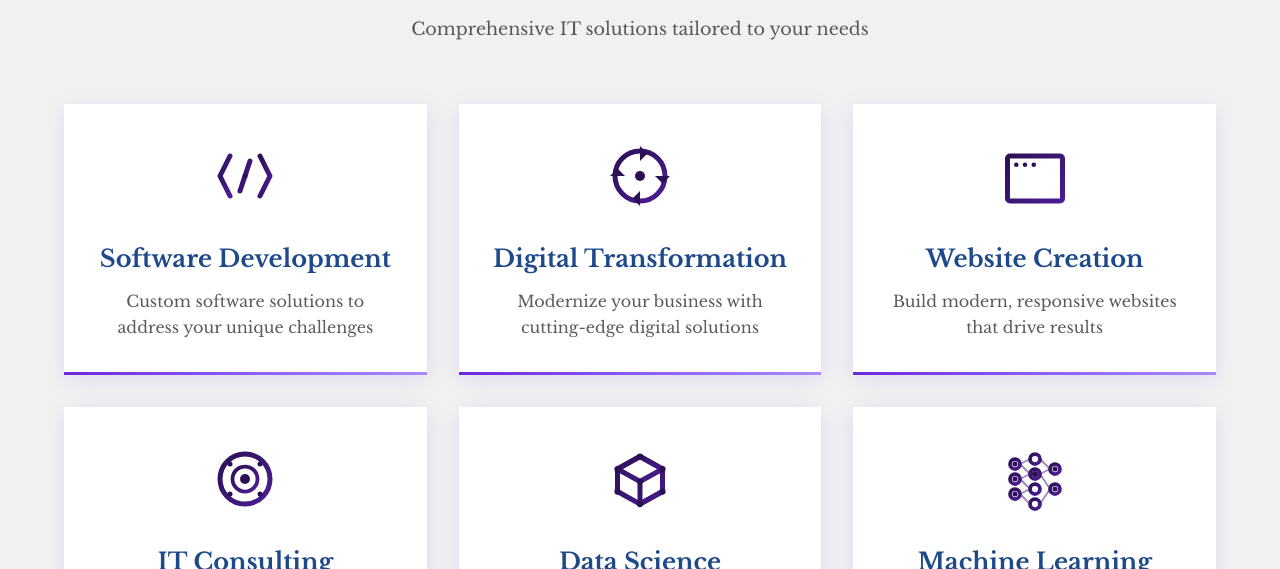
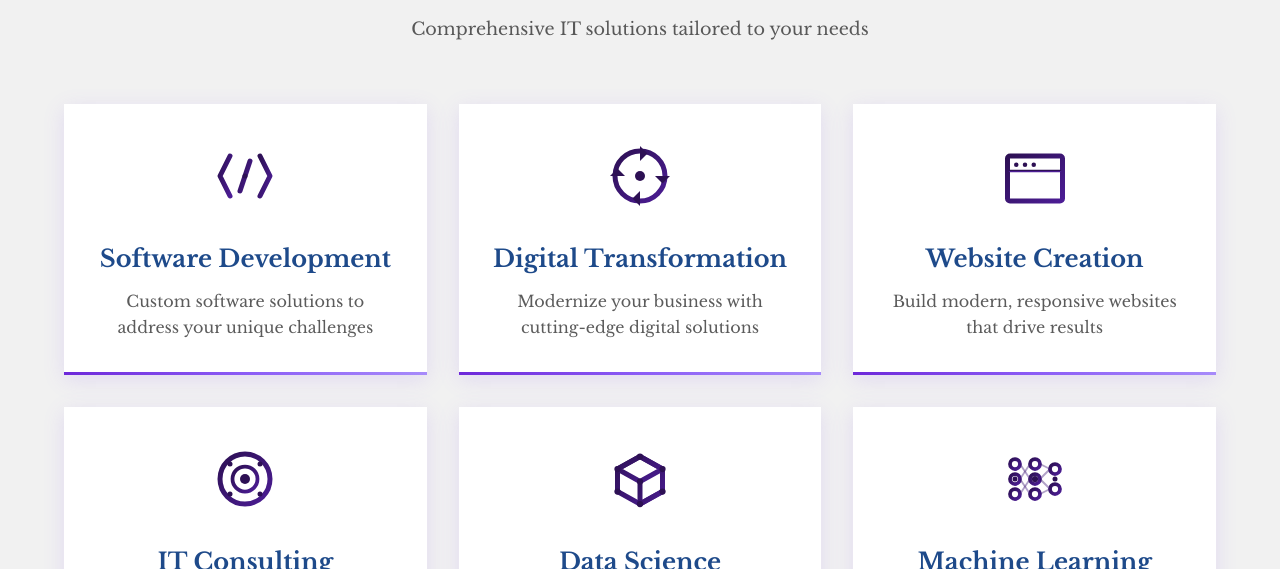
Before and after one commit to CharlesScheenaerts/ThrasWebsite, a Next.js app in the folder thras-website/: page / in a window 1280 px wide. Shown: the part 940-1509 px from the top of the page. Built offline with nearby package versions, Linux system fonts and the light colour scheme.

Commit message:
Logo ML and WC ok now

```diff
--- a/thras-website/pages/index.js
+++ b/thras-website/pages/index.js
@@ -102,6 +102,7 @@ export default function Home() {
   <line x1="10" y1="30" x2="54" y2="30" stroke="url(#purpleGradient)" strokeWidth="2"/>
   <line x1="18" y1="38" x2="46" y2="38" stroke="url(#purpleGradient)" strokeWidth="2" strokeLinecap="round"/>
   <line x1="18" y1="44" x2="38" y2="44" stroke="url(#purpleGradient)" strokeWidth="2" strokeLinecap="round"/>
+   <line x1="12" y1="28" x2="52" y2="27.99999" stroke="url(#purpleGradient)" strokeWidth="2" strokeLinecap="round"/>
 </svg>
             <h3>Website Creation</h3>
             <p>Build modern, responsive websites that drive results</p>
@@ -143,45 +144,43 @@ export default function Home() {
           </div>
 
           <div className={styles.serviceCard}>
+
 <svg className={styles.serviceIcon} viewBox="0 0 64 64" xmlns="http://www.w3.org/2000/svg">
-  {/* Réseau neural avec 3 couches */}
-  {/* Couche entrée (gauche) */}
+  {/* Couche entrée (gauche) - 3 neurones */}
   <circle cx="16" cy="20" r="4" fill="none" stroke="url(#purpleGradient)" strokeWidth="3"/>
   <circle cx="16" cy="32" r="4" fill="none" stroke="url(#purpleGradient)" strokeWidth="3"/>
   <circle cx="16" cy="44" r="4" fill="none" stroke="url(#purpleGradient)" strokeWidth="3"/>
 
-  {/* Couche cachée (milieu) */}
-  <circle cx="32" cy="16" r="4" fill="none" stroke="url(#purpleGradient)" strokeWidth="3"/>
-  <circle cx="32" cy="28" r="4" fill="none" stroke="url(#purpleGradient)" strokeWidth="3"/>
-  <circle cx="32" cy="40" r="4" fill="none" stroke="url(#purpleGradient)" strokeWidth="3"/>
-  <circle cx="32" cy="52" r="4" fill="none" stroke="url(#purpleGradient)" strokeWidth="3"/>
+  {/* Couche cachée (milieu) - 3 neurones */}
+  <circle cx="32" cy="20" r="4" fill="none" stroke="url(#purpleGradient)" strokeWidth="3"/>
+  <circle cx="32" cy="32" r="4" fill="none" stroke="url(#purpleGradient)" strokeWidth="3"/>
+  <circle cx="32" cy="44" r="4" fill="none" stroke="url(#purpleGradient)" strokeWidth="3"/>
 
-  {/* Couche sortie (droite) */}
+  {/* Couche sortie (droite) - 2 neurones */}
   <circle cx="48" cy="24" r="4" fill="none" stroke="url(#purpleGradient)" strokeWidth="3"/>
   <circle cx="48" cy="40" r="4" fill="none" stroke="url(#purpleGradient)" strokeWidth="3"/>
 
-  {/* Connexions */}
-  <line x1="20" y1="20" x2="28" y2="16" stroke="url(#purpleGradient)" strokeWidth="1.5" opacity="0.5"/>
-  <line x1="20" y1="20" x2="28" y2="28" stroke="url(#purpleGradient)" strokeWidth="1.5" opacity="0.5"/>
-  <line x1="20" y1="32" x2="28" y2="28" stroke="url(#purpleGradient)" strokeWidth="1.5" opacity="0.5"/>
-  <line x1="20" y1="32" x2="28" y2="40" stroke="url(#purpleGradient)" strokeWidth="1.5" opacity="0.5"/>
-  <line x1="20" y1="44" x2="28" y2="40" stroke="url(#purpleGradient)" strokeWidth="1.5" opacity="0.5"/>
-  <line x1="20" y1="44" x2="28" y2="52" stroke="url(#purpleGradient)" strokeWidth="1.5" opacity="0.5"/>
+  {/* Connexions entre couche 1 et 2 */}
+  <line x1="20" y1="20" x2="28" y2="20" stroke="url(#purpleGradient)" strokeWidth="1.5" opacity="0.4"/>
+  <line x1="20" y1="20" x2="28" y2="32" stroke="url(#purpleGradient)" strokeWidth="1.5" opacity="0.4"/>
+  <line x1="20" y1="32" x2="28" y2="20" stroke="url(#purpleGradient)" strokeWidth="1.5" opacity="0.4"/>
+  <line x1="20" y1="32" x2="28" y2="32" stroke="url(#purpleGradient)" strokeWidth="1.5" opacity="0.4"/>
+  <line x1="20" y1="32" x2="28" y2="44" stroke="url(#purpleGradient)" strokeWidth="1.5" opacity="0.4"/>
+  <line x1="20" y1="44" x2="28" y2="32" stroke="url(#purpleGradient)" strokeWidth="1.5" opacity="0.4"/>
+  <line x1="20" y1="44" x2="28" y2="44" stroke="url(#purpleGradient)" strokeWidth="1.5" opacity="0.4"/>
 
-  <line x1="36" y1="16" x2="44" y2="24" stroke="url(#purpleGradient)" strokeWidth="1.5" opacity="0.5"/>
-  <line x1="36" y1="28" x2="44" y2="24" stroke="url(#purpleGradient)" strokeWidth="1.5" opacity="0.5"/>
-  <line x1="36" y1="28" x2="44" y2="40" stroke="url(#purpleGradient)" strokeWidth="1.5" opacity="0.5"/>
-  <line x1="36" y1="40" x2="44" y2="40" stroke="url(#purpleGradient)" strokeWidth="1.5" opacity="0.5"/>
-  <line x1="36" y1="52" x2="44" y2="40" stroke="url(#purpleGradient)" strokeWidth="1.5" opacity="0.5"/>
+  {/* Connexions entre couche 2 et 3 */}
+  <line x1="36" y1="20" x2="44" y2="24" stroke="url(#purpleGradient)" strokeWidth="1.5" opacity="0.4"/>
+  <line x1="36" y1="32" x2="44" y2="24" stroke="url(#purpleGradient)" strokeWidth="1.5" opacity="0.4"/>
+  <line x1="36" y1="32" x2="44" y2="40" stroke="url(#purpleGradient)" strokeWidth="1.5" opacity="0.4"/>
+  <line x1="36" y1="44" x2="44" y2="40" stroke="url(#purpleGradient)" strokeWidth="1.5" opacity="0.4"/>
 
   {/* Points centraux remplis */}
-  <circle cx="16" cy="20" r="2" fill="#2D1054"/>
   <circle cx="16" cy="32" r="2" fill="#2D1054"/>
-  <circle cx="16" cy="44" r="2" fill="#2D1054"/>
-  <circle cx="32" cy="28" r="2.5" fill="#2D1054"/>
-  <circle cx="48" cy="24" r="2" fill="#2D1054"/>
-  <circle cx="48" cy="40" r="2" fill="#2D1054"/>
+  <circle cx="32" cy="32" r="2.5" fill="#2D1054"/>
+  <circle cx="48" cy="32" r="2" fill="#2D1054"/>
 </svg>
+
             <h3>Machine Learning</h3>
             <p>Implement intelligent systems that learn and improve over time</p>
           </div>
```
